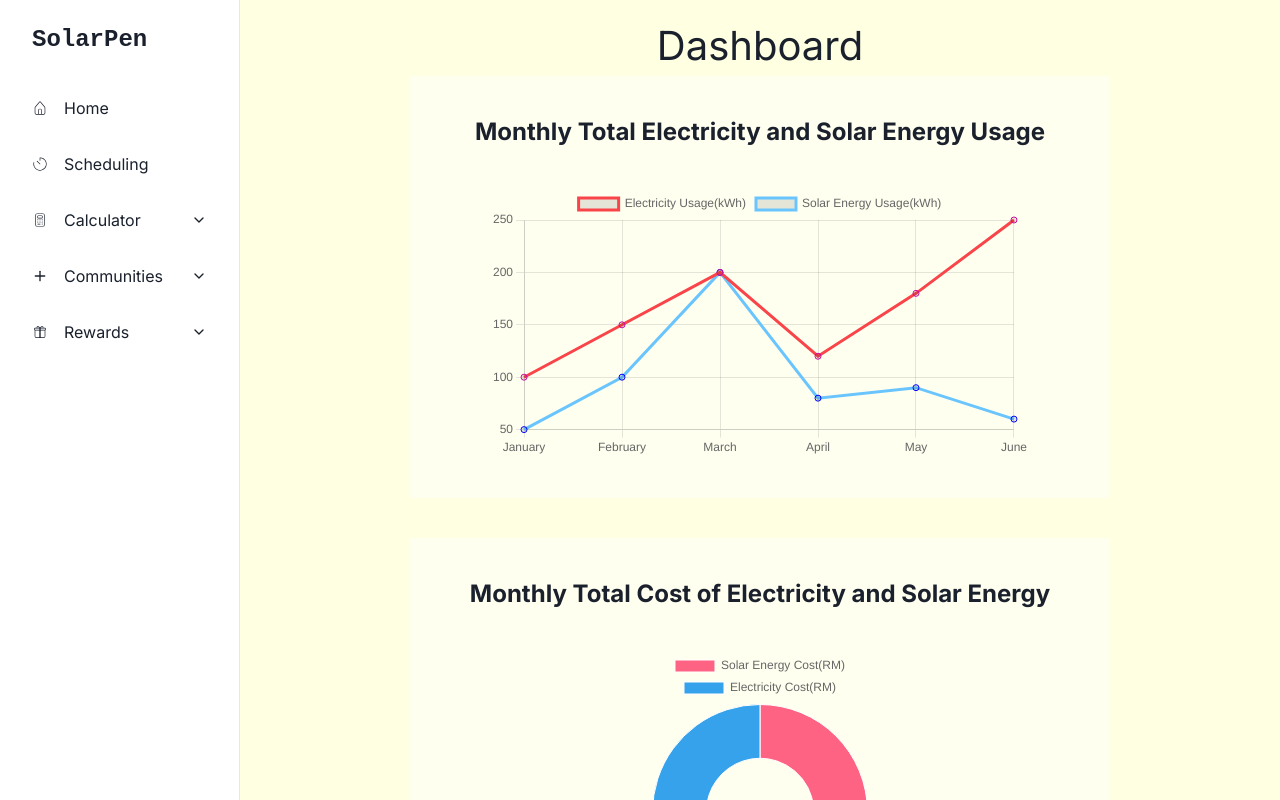
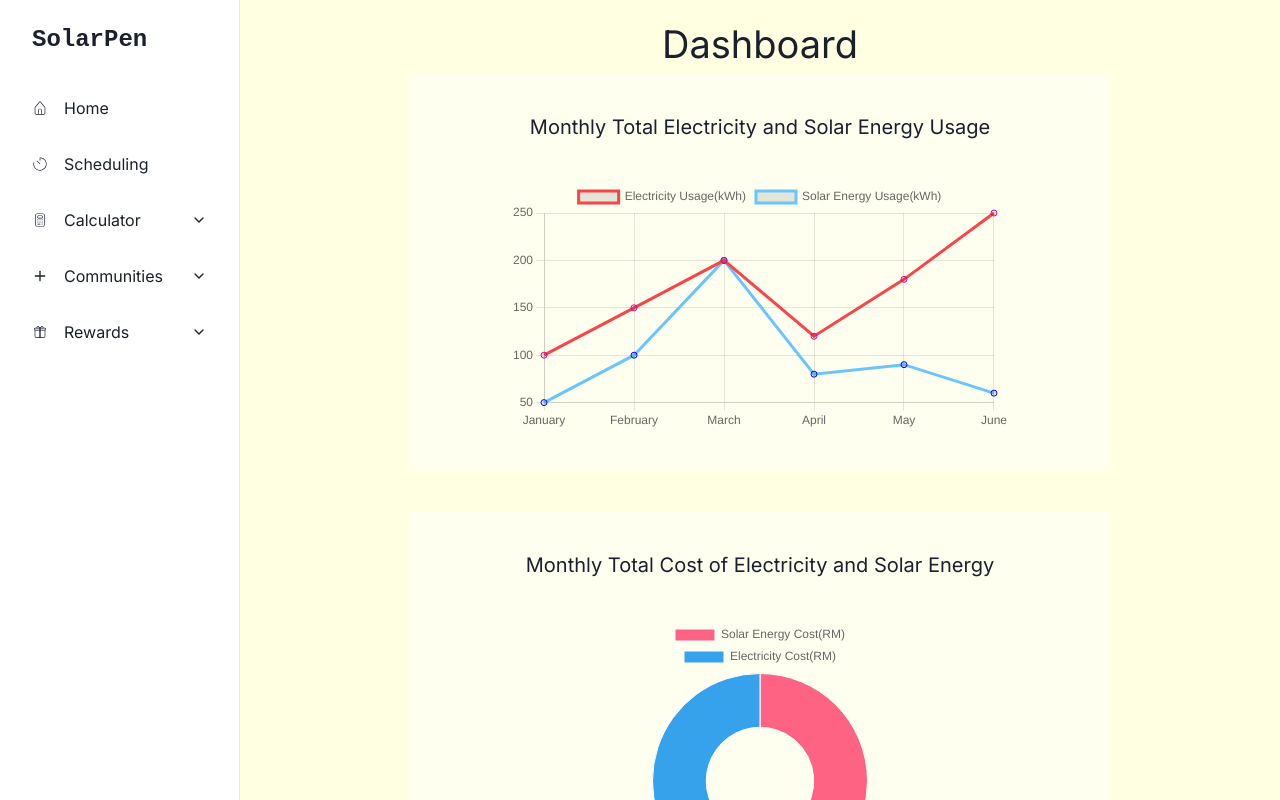
Before and after one commit to JoceFoo/solarpen-dellhack2hire2023, a Next.js app in the folder client/: page / in a window 1280 px wide. Shown: the top 800 px of the page. Built offline with nearby package versions, Linux system fonts and the light colour scheme.

Commit message:
fix graph fonts

```diff
--- a/client/src/app/dashboard/dashboard.js
+++ b/client/src/app/dashboard/dashboard.js
@@ -8,7 +8,7 @@ import DoughnutChart from "./doughnutChart";
 function Dashboard() {
   return (
     <Flex direction="column" align="center">
-      <Text fontSize="40">Dashboard</Text>
+      <Text fontSize="38">Dashboard</Text>
       <Box bg={useColorModeValue("yellow.50")} align="center">
         <LineChart></LineChart>
       </Box>
--- a/client/src/app/dashboard/doughnutChart.js
+++ b/client/src/app/dashboard/doughnutChart.js
@@ -15,7 +15,7 @@ function DoughnutChart() {
     labels: chartLabels,
     datasets: [
       {
-        label: "Total Solar Energyvs Electricity Cost",
+        label: "Total Solar Energy vs Electricity Cost",
         data: chartData,
         backgroundColor: backgroundColors,
         borderWidth: 1,
@@ -25,7 +25,7 @@ function DoughnutChart() {
 
   return (
     <div>
-      <h1 className="font-bold text-2xl text-center mt-10">
+      <h1 className="text-xl text-center mt-10">
         Monthly Total Cost of Electricity and Solar Energy
       </h1>
       <div
--- a/client/src/app/dashboard/lineChart.js
+++ b/client/src/app/dashboard/lineChart.js
@@ -16,7 +16,7 @@ ChartJS.register(
   LinearScale,
   PointElement,
   Legend,
-  Tooltip,
+  Tooltip
 );
 
 const electricData = [
@@ -26,7 +26,7 @@ const electricData = [
   { month: "April", usage: 120 },
   { month: "May", usage: 180 },
   { month: "June", usage: 250 },
-]
+];
 
 const solarData = [
   { month: "January", usage: 50 },
@@ -35,7 +35,7 @@ const solarData = [
   { month: "April", usage: 80 },
   { month: "May", usage: 90 },
   { month: "June", usage: 60 },
-]
+];
 
 function LineChart() {
   const data = {
@@ -58,13 +58,13 @@ const solarData = [
 
   return (
     <div>
-          <h1 className="font-bold text-2xl text-center mt-10">
+      <h1 className="text-xl text-center mt-10">
         Monthly Total Electricity and Solar Energy Usage
       </h1>
       <div
         style={{
           width: "700px",
-              height: "350px",
+          height: "330px",
           padding: "40px",
           cursor: "pointer",
           color: "#6ac5fe",
```
Lines whose indentation alone changed are shown as unchanged.
